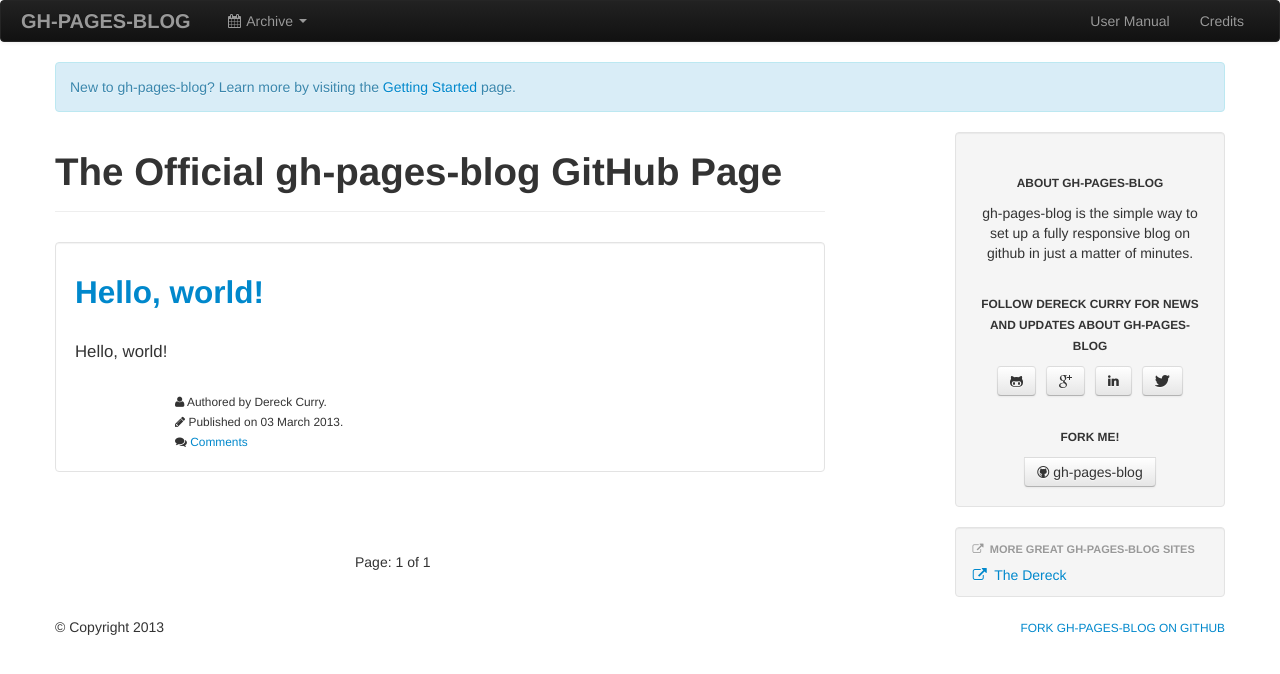
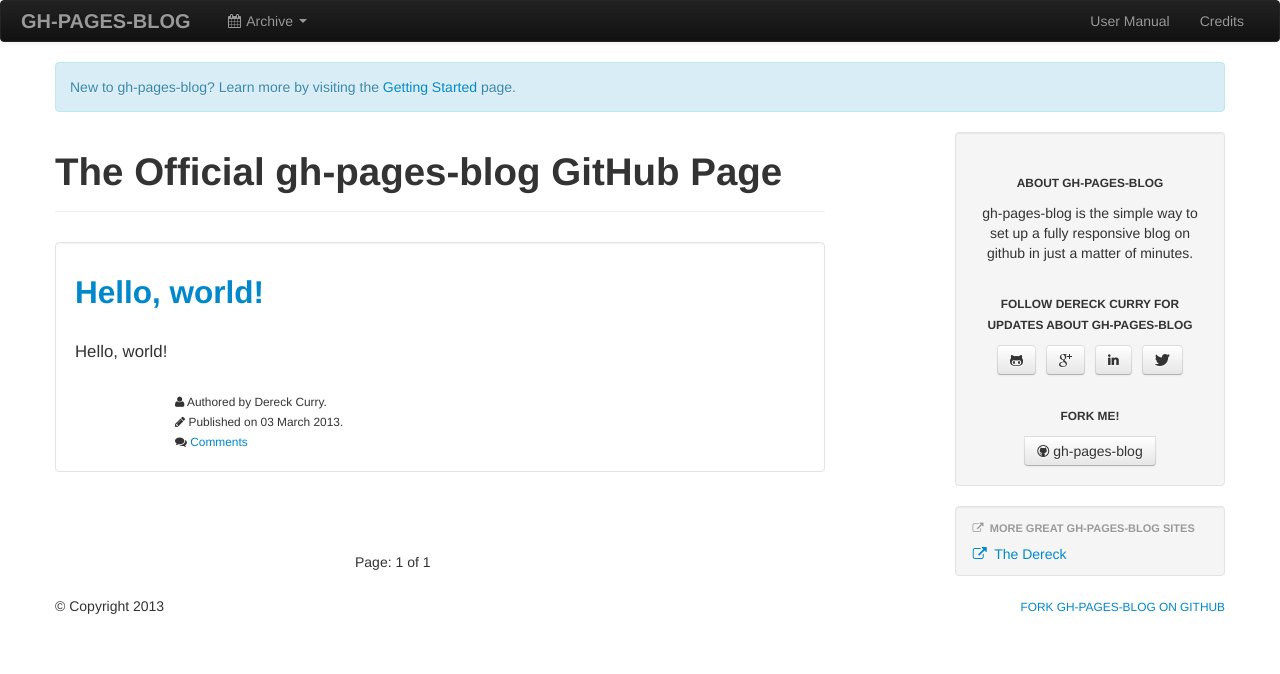
Before and after one commit to thedereck/gh-pages-blog, a Jekyll site: the page built from index.html, in a window 1280 px wide. Shown: the top 674 px of the page. Built offline with Jekyll 4.4.1, drawn with Linux system fonts in a browser that asks for light colours; the list of posts is cut into pages by our own code; comment, search, counter and statistics services are not loaded.

Commit message:
Changing social links follow text

```diff
--- a/_config.yml
+++ b/_config.yml
@@ -279,7 +279,7 @@
 #       font_awesome_icon : icon-twitter
 #       url : http://www.twitter.com/_TheDereck_
 social_links :
-  follow_name : Dereck Curry For News And Updates About gh-pages-blog
+  follow_name : Dereck Curry For Updates About gh-pages-blog
   links :
     - link :
       enabled : true
```
